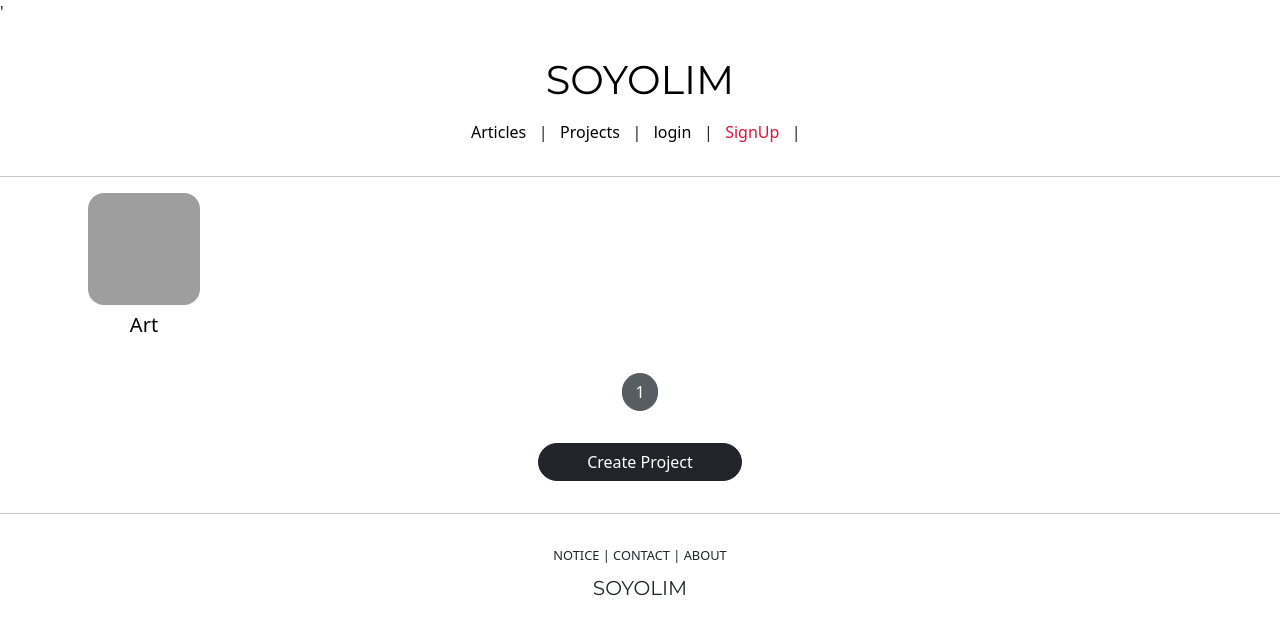
After one commit to soyolim-txter/SOYOLIM, a Django app: page /projects/ in a window 1280 px wide. The commit adds this page. Shown: the top 635 px of the page. Run offline with Django 3.2, Linux system fonts and the light colour scheme; data comes from the database, SQL or seed files in the repository; both versions use the stored data as it was after the commit; some libraries are stand-ins or nearby versions; grey boxes are pictures that could not be loaded.

Commit message:
django projectapp initial version fin.

```diff
--- a/accountapp/templates/accountapp/detail.html
+++ b/accountapp/templates/accountapp/detail.html
@@ -6,7 +6,7 @@
     <div style = "text-align: center; max-width: 500px; margin: 4rem auto;">
       {% if target_user.profile %}
         <figure style="margin-bottom: 1rem;">
-            <img style="width: 12rem; height:12rem; border-radius: 50%" src="{{target_user.profile.image.url}}" alt="">
+            <img style="width: 12rem; height:12rem; border-radius: 50%; object-fit:cover;" src="{{target_user.profile.image.url}}" alt="">
         </figure>
         <h2>{{ target_user.profile.nickname }}</h2>
         <h4 style="font-weight: 300;">{{ target_user.profile.message }}</h4></br>
--- /dev/null
+++ b/projectapp/templates/projectapp/list.html
@@ -0,0 +1,50 @@
+{% extends 'base.html' %}
+{% load static %}
+{% load bootstrap4 %}
+
+{% block content %}
+  <style>
+     .container{
+      padding: 0;
+      margin: 0 auto;
+     }
+
+     .container div {
+        display: flex;
+        justify-content: center;
+        align-items: center;
+        border-radius: 1rem;
+    }
+
+    .container img {
+      width: 7rem;
+      height: 7rem;
+      object-fit : cover;
+      border-radius: 1rem;
+    }
+
+  </style>
+    {% if project_list %}
+    <div class="container">
+        {% for project in project_list %}
+        <a href="{% url 'projectapp:detail' pk=project.pk %}">
+          {% include 'snippets/square.html' with project=project %}
+        </a>
+        {% endfor %}
+    </div>
+    <script src="{% static 'js/magicgrid.js' %}"></script>
+    {% else %}
+    <div>
+      <h1 style="text-align: center;">Not Projects YET!</h1>
+    </div>
+    {% endif %}
+
+    {% include 'snippets/pagenation.html' with page_obj=page_obj %}
+
+  <div style="text-align:center">
+    <a href="{% url 'projectapp:create' %}" class="btn btn-dark rounded-pill px-5 mt-3 mb-3">
+      Create Project
+    </a>
+  </div>
+
+{% endblock %}
--- a/projectapp/urls.py
+++ b/projectapp/urls.py
@@ -1,11 +1,11 @@
 from django.urls import path
 
-from projectapp.views import ProjectCreateView
+from projectapp.views import ProjectCreateView, ProjectListView, ProjectDetailView
 
 app_name = 'projectapp'
 
 urlpatterns = [
-    # path('',ProjectListView.as_view(),name='list'),
-    path('craate/',ProjectCreateView.as_view(),name='create'),
-    # path('detail/<int:pk>',ProjectDetailView.as_view(),name='detail')
+    path('',ProjectListView.as_view(),name='list'),
+    path('create/',ProjectCreateView.as_view(),name='create'),
+    path('detail/<int:pk>',ProjectDetailView.as_view(),name='detail'),
 ]
--- a/projectapp/views.py
+++ b/projectapp/views.py
@@ -1,21 +1,31 @@
+from django.contrib.auth.decorators import login_required
 from django.shortcuts import render
 
 # Create your views here.
 from django.urls import reverse
-from django.views.generic import CreateView
+from django.utils.decorators import method_decorator
+from django.views.generic import CreateView, ListView, DetailView
 
 from projectapp.forms import ProjectCreationForm
 from projectapp.models import Project
 
-
+@method_decorator(login_required,'get')
+@method_decorator(login_required,'post')
 class ProjectCreateView(CreateView):
     model = Project
     form_class = ProjectCreationForm
     template_name = 'projectapp/create.html'
 
-    def form_valid(self, form):
-
-        return super().form_valid(form)
-
     def get_success_url(self):
         return reverse('projectapp:detail',kwargs={'pk':self.object.pk})
+
+class ProjectListView(ListView):
+    model = Project
+    template_name = 'projectapp/list.html'
+    context_object_name = 'project_list'
+    paginate_by = 25
+
+class ProjectDetailView(DetailView):
+    model = Project
+    template_name = 'projectapp/detail.html'
+    context_object_name = 'target_project'
--- a/static/base1.css
+++ b/static/base2.css
@@ -5,6 +5,7 @@
 
 .header_logo{
     font-family: 'Montserrat', sans-serif;
+    font-size: 2.5rem;
 }
 
 
@@ -30,3 +31,17 @@
         font-size: 13px;
     }
 }
+
+a{
+    color: black;
+    text-decoration: none;
+
+}
+
+a:hover{
+    color: teal;
+}
+
+.logouted {
+ color: crimson;
+}
--- a/templates/head.html
+++ b/templates/head.html
@@ -11,7 +11,7 @@
     <link rel="preconnect" href="https://fonts.gstatic.com">
     <link href="https://fonts.googleapis.com/css2?family=Montserrat&display=swap" rel="stylesheet">
 <!-- DEFAULT CSS LINK-->
-    <link rel = "stylesheet" type="text/css" href="{% static 'base1.css'%}">'
+    <link rel = "stylesheet" type="text/css" href="{% static 'base2.css'%}">'
     <style>
         @font-face{
             font-family : "NanumSquareOTFB";
--- a/templates/header.html
+++ b/templates/header.html
@@ -1,28 +1,29 @@
 <div class="header_con">
     <div>
-    <h1 class="header_logo"><a style="text-decoration: none; color: black;" href="{% url 'accountapp:hello_world'%}">SOYOLIM</a></h1>
+    <h1 class="header_logo mb-3"><a style="color: black;" href="{% url 'accountapp:hello_world'%}">SOYOLIM</a></h1>
     </div>
 
     <div>
         <a href="{% url 'articleapp:list'%}">
             <span>Articles</span>
-        </a>
-        <span>nav2</span>
-        <span>nav3</span>
+        </a> &nbsp | &nbsp
+        <a href="{% url 'projectapp:list'%}">
+            <span>Projects</span>
+        </a> &nbsp | &nbsp
         {% if not user.is_authenticated %}
         <a href="{% url 'accountapp:login'%}?next={{ request.path }}">
             <span>login</span>
-        </a>
-        <a href="{% url 'accountapp:create'%}">
+        </a> &nbsp | &nbsp
+        <a class="logouted" href="{% url 'accountapp:create'%}">
             <span>SignUp</span>
-        </a>
+        </a> &nbsp | &nbsp
         {% else %}
 
         <a href="{% url 'accountapp:detail' pk=user.pk%}">
             <span>MyPage</span>
-        </a>
+        </a> &nbsp | &nbsp
 
-        <a href="{% url 'accountapp:logout'%}?next={{ request.path }}">
+        <a class="logouted" href="{% url 'accountapp:logout'%}?next={{ request.path }}">
             <span>logout</span>
         </a>
 
--- a/templates/snippets/pagenation.html
+++ b/templates/snippets/pagenation.html
@@ -1,16 +1,16 @@
 <div style="text-align:center; margin: 1rem 0;">
   {% if page_obj.has_previous %}
-  <a href="{% url 'articleapp:list' %}?page={{page_obj.previous_page_number}}"
+  <a href="?page={{page_obj.previous_page_number}}"
      class ="btn btn-secondary rounded-pill">
     {{ page_obj.previous_page_number }}
   </a>
   {% endif %}
-  <a href="{% url 'articleapp:list' %}?page={{page_obj.number}}"
+  <a href="?page={{page_obj.number}}"
      class ="btn btn-secondary rounded-pill active">
     {{ page_obj.number }}
   </a>
   {% if page_obj.has_next %}
-  <a href="{% url 'articleapp:list' %}?page={{page_obj.next_page_number}}"
+  <a href="?page={{page_obj.next_page_number}}"
      class ="btn btn-secondary rounded-pill">
     {{ page_obj.next_page_number }}
   </a>
--- /dev/null
+++ b/templates/snippets/square.html
@@ -0,0 +1,4 @@
+  <div style="display:block; text-align:center;">
+    <img src="{{project.image.url}}" alt="">
+    <h5 class="mt-2" style="font-familly: 'Montserrat', sans-serif;">{{project.title | truncatechars:8}}</h5>
+  </div>
```
Also changed, not shown: projectapp/templates/projectapp/create.html (+15 -0 lines), projectapp/templates/projectapp/detail.html (added, +19 -0 lines), db.sqlite3.
